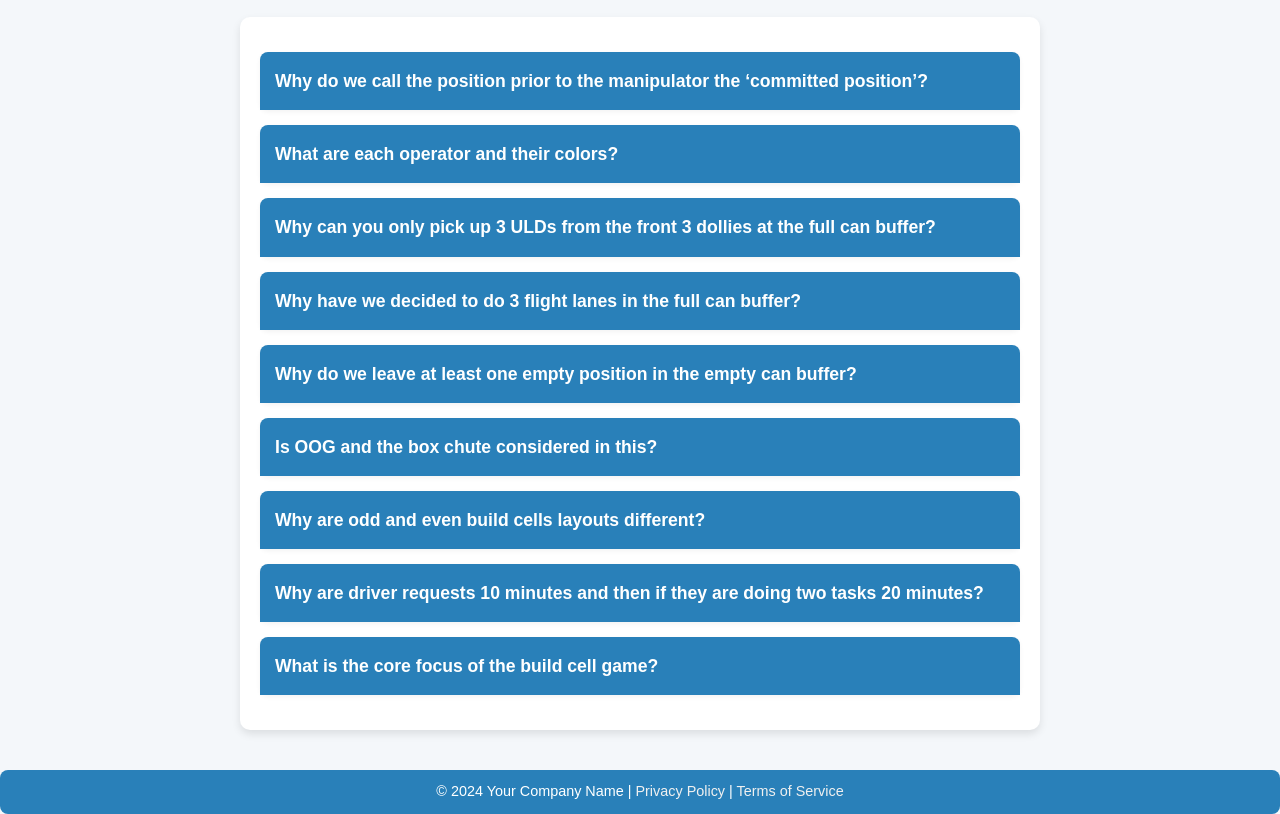
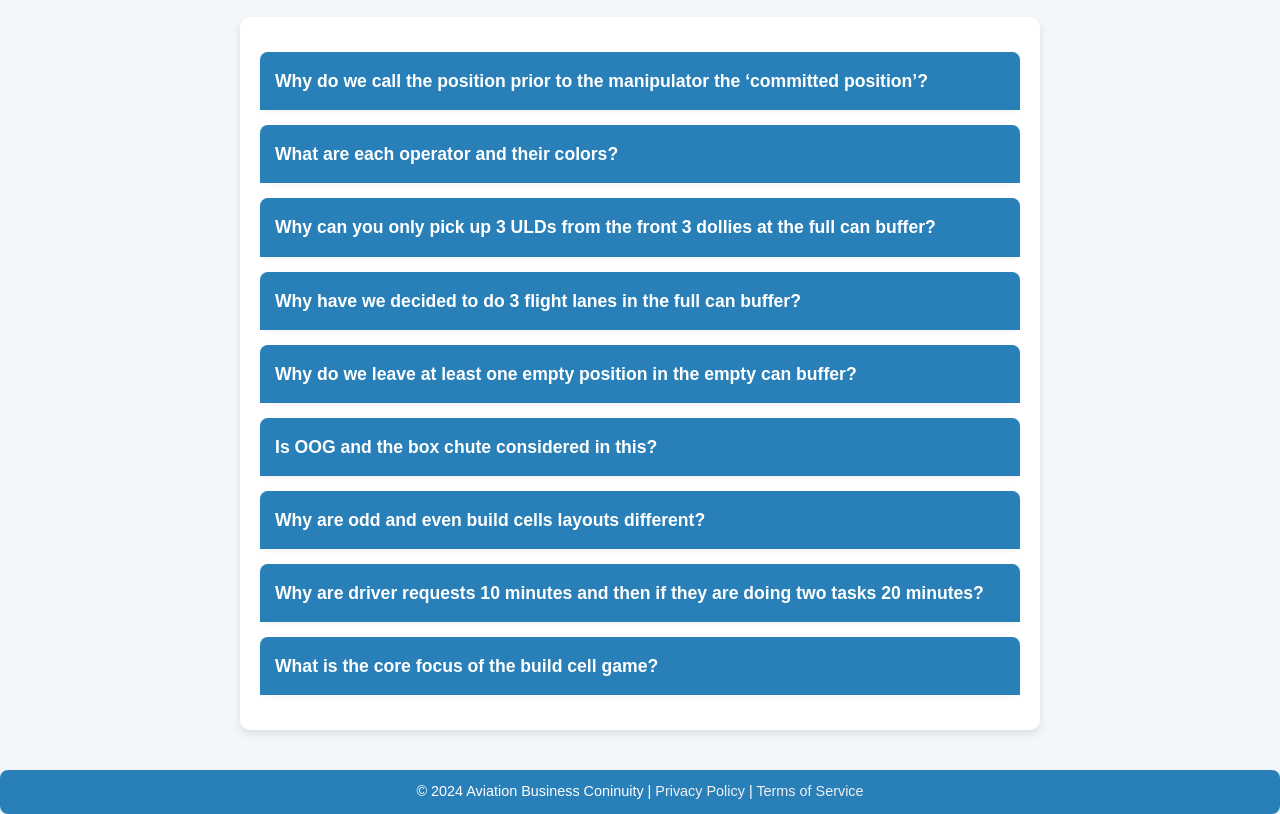
Before and after one commit to ebaileyy1/immersionevent, a plain HTML site: page index.html in a window 1280 px wide. Shown: the part 54-868 px from the top of the page. Drawn offline with Linux system fonts and the light colour scheme.

Commit message:
Update index.html

```diff
--- a/index.html
+++ b/index.html
@@ -51,7 +51,7 @@
     </div>
 
     <footer>
-        <p>&copy; 2024 Your Company Name | <a href="#">Privacy Policy</a> | <a href="#">Terms of Service</a></p>
+        <p>&copy; 2024 Aviation Business Coninuity | <a href="#">Privacy Policy</a> | <a href="#">Terms of Service</a></p>
     </footer>
 
     <script src="faq.js"></script>
```
